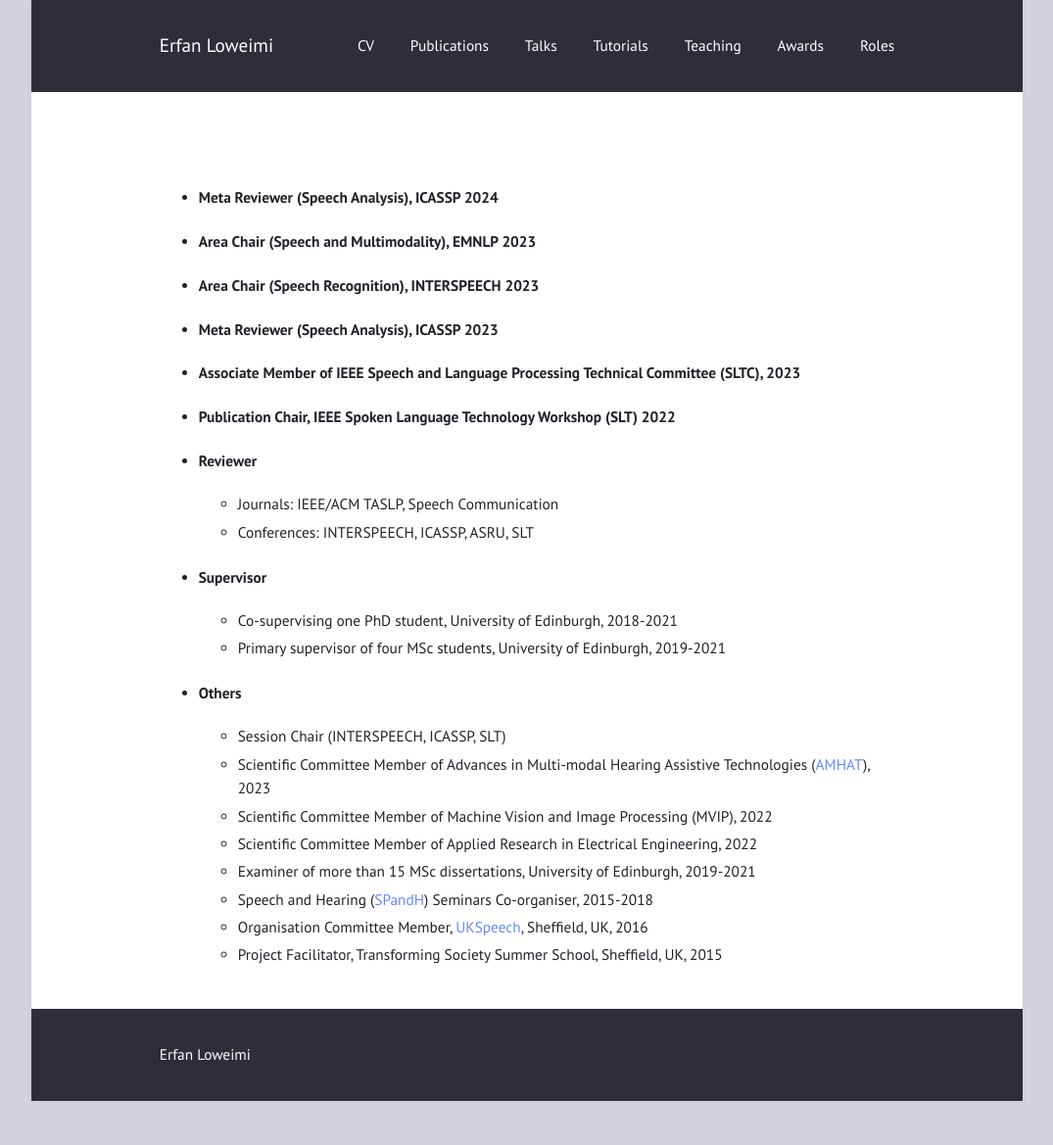
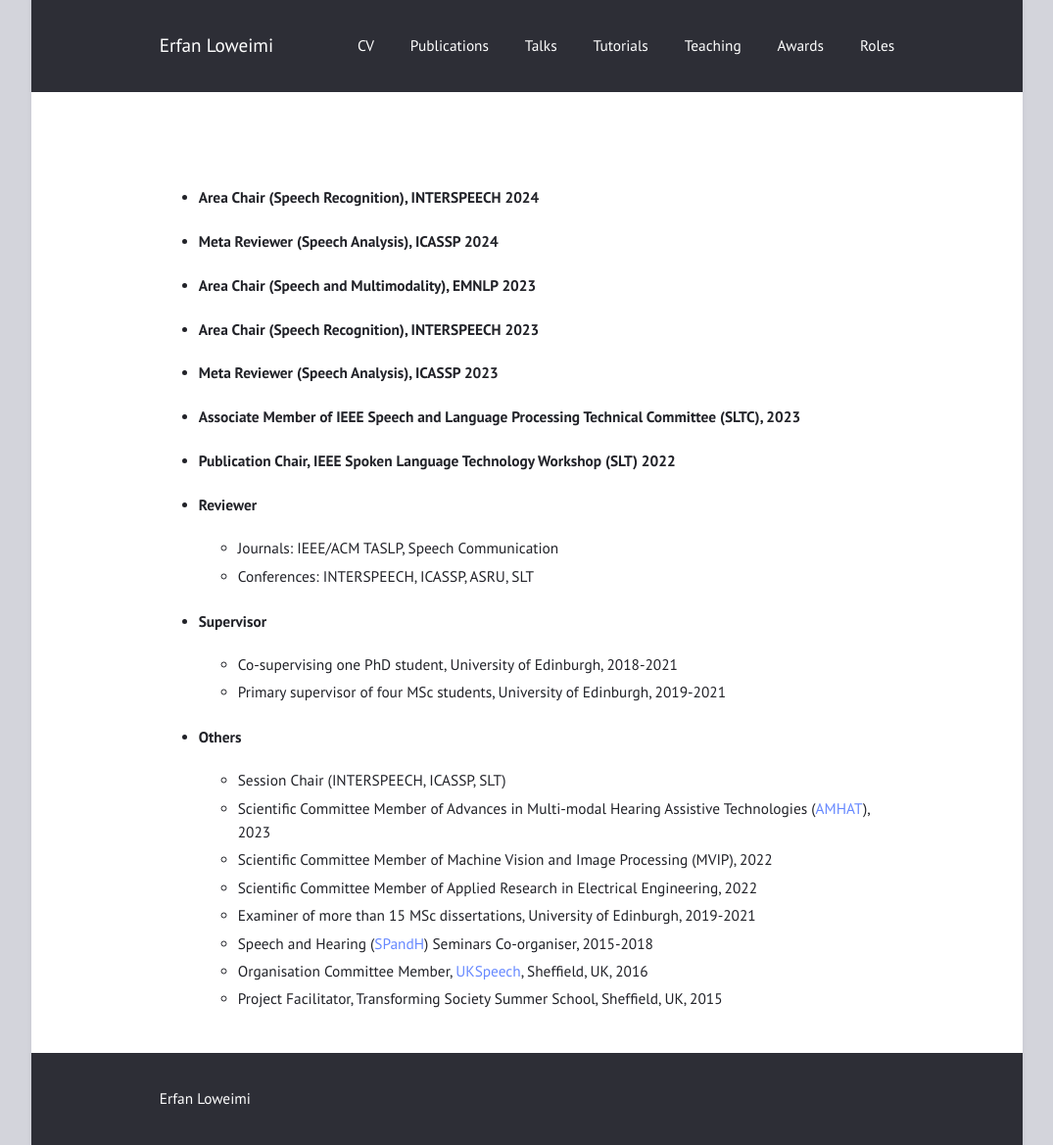
Before and after one commit to eloweimi/eloweimi.github.io, a Jekyll site: the page built from roles.md, in a window 1280 px wide. Shown: the whole page at 98% size, without its empty margins (102-1177 px from the left). Built offline with Jekyll 4.4.1, drawn with Linux system fonts in a browser that asks for light colours; before the commit the page ends 1124 px from its top, so only the background shows below that.

Commit message:
Update roles.md

```diff
--- a/roles.md
+++ b/roles.md
@@ -5,6 +5,7 @@ title: ""
 
 <br>
 
+* #### Area Chair (Speech Recognition), INTERSPEECH 2024
 * #### Meta Reviewer (Speech Analysis), ICASSP 2024
 * #### Area Chair (Speech and Multimodality), EMNLP 2023
 * #### Area Chair (Speech Recognition), INTERSPEECH 2023
```
